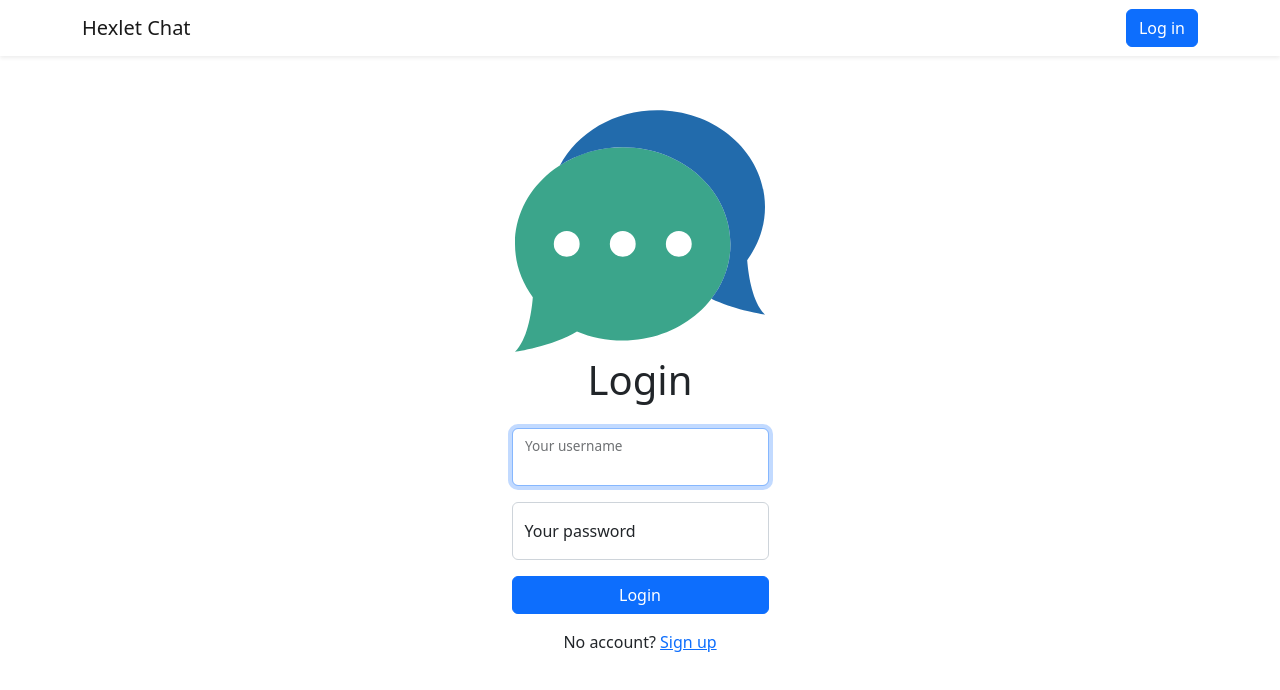
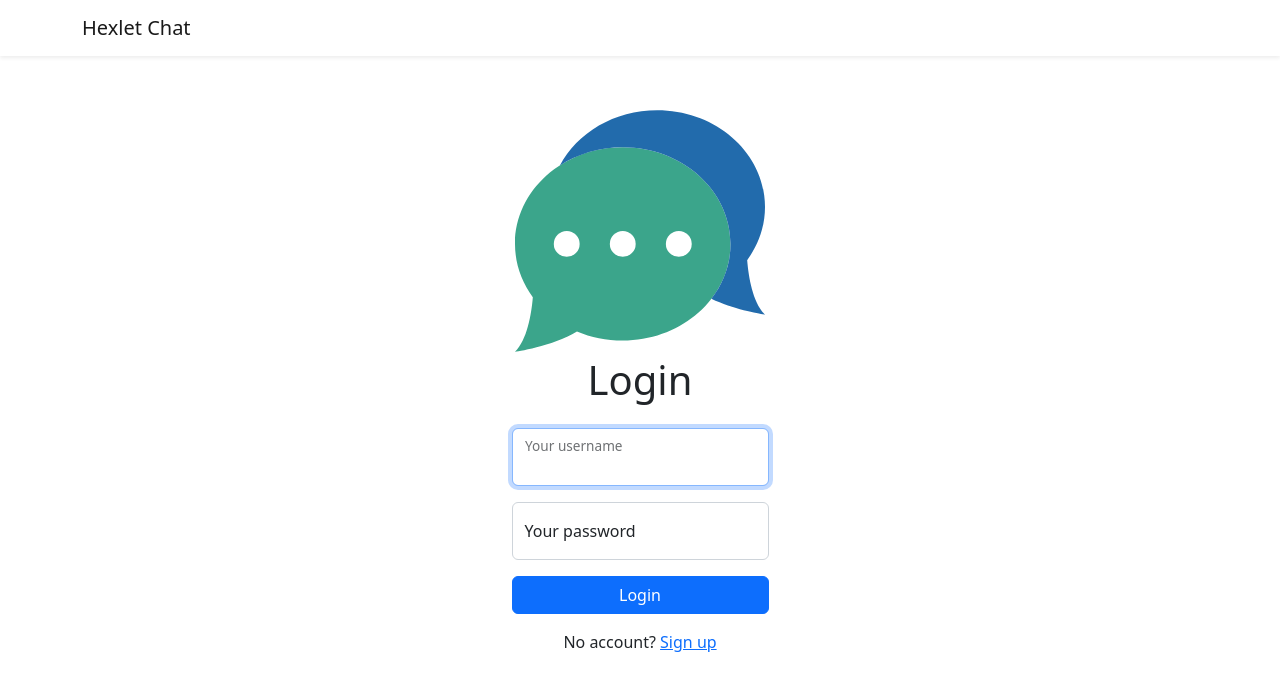
Before and after one commit to asenka0301/frontend-bootcamp-project-12, a React (Create React App) app in the folder frontend/: page /login in a window 1280 px wide. Shown: the top 690 px of the page. Built offline with nearby package versions, Linux system fonts and the light colour scheme.

Commit message:
remove log in button

```diff
--- a/frontend/src/App.jsx
+++ b/frontend/src/App.jsx
@@ -50,7 +50,7 @@ function AuthButton() {
   return (
     auth.loggedIn
       ? <Button onClick={auth.logOut}>Log out</Button>
-      : <Button as={Link} to="/login">Log in</Button>
+      : null
   );
 }
 
```
